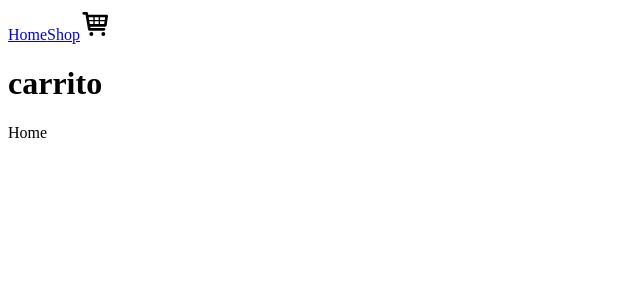
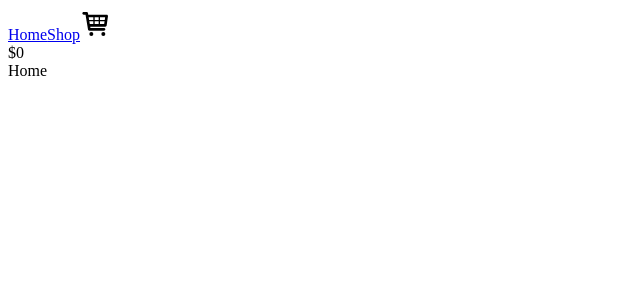
Before and after one commit to JPd3v/Shopping-Cart, a React (Vite) app: page / in a window 1280 px wide. Shown: the top 300 px of the page, without its empty margins (0-640 px from the left). Built offline with nearby package versions, Linux system fonts and the light colour scheme.

Commit message:
added function to increment and decrement...
item quantity of the current items in the cart

```diff
--- a/src/App.jsx
+++ b/src/App.jsx
@@ -30,9 +30,89 @@ function App() {
     );
   }
 
+  // function changeItemQuantity(item) {
+  //   console.log(item);
+  //   return setCartItems((prevItems) =>
+  //     prevItems.map((element) =>
+  //       element.id === item.id
+  //         ? {
+  //             ...element,
+  //             itemQuantity: item.itemQuantity,
+  //           }
+  //         : element
+  //     )
+  //   );
+  // }
+
+  function incrementItemQuantity(id) {
+    console.log('asdsadsa');
+    setCartItems((prevItems) =>
+      prevItems.map((element) =>
+        element.id === id
+          ? {
+              ...element,
+              itemQuantity: element.itemQuantity + 1,
+            }
+          : element
+      )
+    );
+  }
+
+  function decrementItemQuantity(id) {
+    setCartItems((prevItems) =>
+      prevItems.map((element) =>
+        element.id === id
+          ? {
+              ...element,
+              itemQuantity: element.itemQuantity - 1,
+            }
+          : element
+      )
+    );
+  }
+
+  // import { useState, } from 'react';
+
+  // export default function CartItem({ item,}) {
+  //   const [input, setInput] = useState({ quantity: item.itemQuantity });
+
+  //   function handleChange(event) {
+  //     const { name, value } = event.target;
+
+  //     console.log(input.quantity);
+  //     setInput((prevInput) => ({ ...prevInput, [name]: value }));
+  //   }
+
+  //   function handleFormChange() {
+  //     console.log('asd');
+  //   }
+  // changeItemQuantity({ id: item.id, itemQuantity: input.quantity })
+  // useEffect(() => setInput({ quantity: item.itemQuantity }), [item]);
+
+  //   return (
+  //     <div className="cart">
+  //       <img src={item.image} alt={item.title} />
+  //       <p>{item.title}</p>
+  //       <p>${item.price}</p>
+  //       <form onChange={handleFormChange()}>
+  //         <input
+  //           type="number"
+  //           value={input.quantity}
+  //           name="quantity"
+  //           onChange={(event) => handleChange(event)}
+  //         />
+  //       </form>
+  //     </div>
+  //   );
+  // }
+
   return (
     <div className="App">
-      <Header items={cartItems} />
+      <Header
+        items={cartItems}
+        incrementItemQuantity={(id) => incrementItemQuantity(id)}
+        decrementItemQuantity={(id) => decrementItemQuantity(id)}
+      />
       <Routes>
         <Route path="/" element={<Home />} />
         <Route path="/shop">
--- a/src/components/Cart.jsx
+++ b/src/components/Cart.jsx
@@ -1,3 +1,28 @@
-export default function Cart() {
-  return <h1>carrito</h1>;
+import CartItem from './CartItem';
+
+export default function Cart({
+  items,
+  incrementItemQuantity,
+  decrementItemQuantity,
+}) {
+  const reducer = items.reduce(
+    (acc, item) =>
+      Math.round(acc * 100) / 100 + Number(item.price * item.itemQuantity),
+    0
+  );
+  return (
+    <div>
+      <div>
+        {items.map((item) => (
+          <CartItem
+            key={item.id}
+            item={item}
+            incrementItemQuantity={(id) => incrementItemQuantity(id)}
+            decrementItemQuantity={(id) => decrementItemQuantity(id)}
+          />
+        ))}
+      </div>
+      <div>${Math.round(reducer * 100) / 100}</div>
+    </div>
+  );
 }
--- /dev/null
+++ b/src/components/CartItem.jsx
@@ -0,0 +1,32 @@
+export default function CartItem({
+  item,
+  incrementItemQuantity,
+  decrementItemQuantity,
+}) {
+  function handleIncrement(id) {
+    console.log(id);
+    incrementItemQuantity(id);
+  }
+  function handleDecrement(id, Currentquantity) {
+    if (Currentquantity <= 1) return;
+    decrementItemQuantity(id);
+  }
+
+  return (
+    <div className="cart">
+      <img src={item.image} alt={item.title} />
+      <p>{item.title}</p>
+      <p>${item.price}</p>
+      <button
+        type="button"
+        onClick={() => handleDecrement(item.id, item.itemQuantity)}
+      >
+        -
+      </button>
+      <div>{item.itemQuantity}</div>
+      <button type="button" onClick={() => handleIncrement(item.id)}>
+        +
+      </button>
+    </div>
+  );
+}
--- a/src/components/Header.jsx
+++ b/src/components/Header.jsx
@@ -2,14 +2,21 @@ import { Link } from 'react-router-dom';
 import { TiShoppingCart } from 'react-icons/ti';
 import Cart from './Cart';
 
-export default function Header({ items }) {
-  console.log(items);
+export default function Header({
+  items,
+  incrementItemQuantity,
+  decrementItemQuantity,
+}) {
   return (
-    <div>
+    <nav className="header">
       <Link to="/">Home</Link>
       <Link to="/shop">Shop</Link>
       <TiShoppingCart />
-      <Cart />
-    </div>
+      <Cart
+        items={items}
+        incrementItemQuantity={(id) => incrementItemQuantity(id)}
+        decrementItemQuantity={(id) => decrementItemQuantity(id)}
+      />
+    </nav>
   );
 }
--- a/src/components/ItemDetails.jsx
+++ b/src/components/ItemDetails.jsx
@@ -37,12 +37,13 @@ export default function ItemDetails({ addCartItem }) {
   }
 
   return (
-    <div>
+    <div className="item-details">
       {item && (
-        <div>
+        <>
           <div>
             <img src={item.image} alt={item.title} />
           </div>
+          <div className="item-details-information">
             <div>{item.title}</div>
             <div>{item.description}</div>
             <div>{item.category}</div>
@@ -58,6 +59,7 @@ export default function ItemDetails({ addCartItem }) {
               <button type="submit">add to your cart</button>
             </form>
           </div>
+        </>
       )}
     </div>
   );
--- a/src/components/Shop.jsx
+++ b/src/components/Shop.jsx
@@ -13,10 +13,13 @@ export default function Shop() {
     fetchItemsData();
   }, []);
 
-  const itemsElements = items.map((item) => (
-    <div key={item.id} className="item">
-      <ShopListItem item={item} />
+  return (
+    <div className="items-container">
+      {items.map((item) => (
+        <div key={item.id} className="item">
+          <ShopListItem item={item} />
+        </div>
+      ))}
     </div>
-  ));
-  return <div>{itemsElements}</div>;
+  );
 }
--- a/src/components/ShopListItem.jsx
+++ b/src/components/ShopListItem.jsx
@@ -5,7 +5,8 @@ export default function ShopListItem({ item }) {
   return (
     <Link to={`/shop/${id}`}>
       <img src={image} alt={title} />
-      <p>{title}</p>
+
+      <p className="shop-list-item-name">{title}</p>
       <p>{`$ ${price}`}</p>
     </Link>
   );
```
Lines whose indentation alone changed are shown as unchanged.
